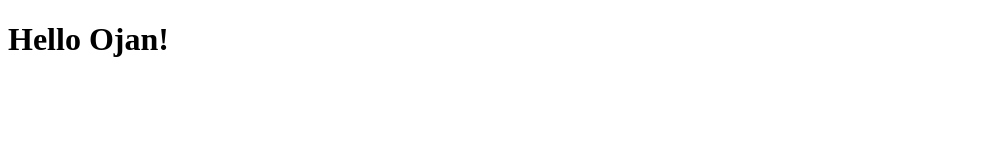
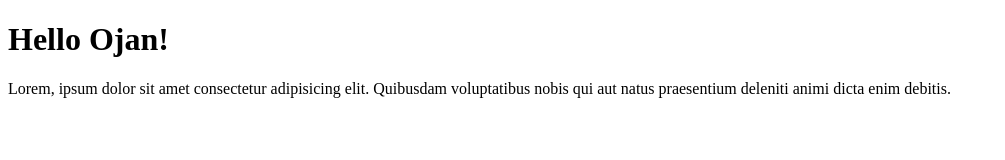
Before and after one commit to Fauzan-Mochammad/fauzan-git-test, a plain HTML site: page index.html in a window 1280 px wide. Shown: the whole page, without its empty margins (0-1005 px from the left). Drawn offline with Linux system fonts and the light colour scheme.

Commit message:
menambahkan paragraf

```diff
--- a/index.html
+++ b/index.html
@@ -8,5 +8,6 @@
 </head>
 <body>
     <h1>Hello Ojan!</h1>
+    <p>Lorem, ipsum dolor sit amet consectetur adipisicing elit. Quibusdam voluptatibus nobis qui aut natus praesentium deleniti animi dicta enim debitis.</p>
 </body>
 </html>
```
